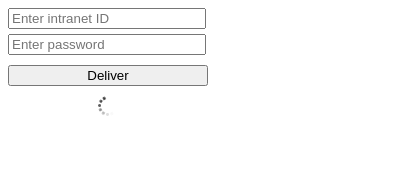
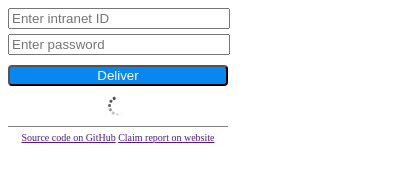
Before and after one commit to binartist/claim-collector, a browser extension: page popup/index.html in a window 400 px wide. Both pictures are taken after a click on the button "Deliver". Drawn offline with Linux system fonts and the light colour scheme.

Commit message:
change icon; check whether claim date behind continually; change some styles; add URL links

```diff
--- a/popup/app.js
+++ b/popup/app.js
@@ -2,7 +2,7 @@
  * Created by binartist on 9/15/16.
  */
 
-var action_btn = document.querySelector('button')
+var action_btn = document.querySelector('#deliver_btn')
 var intranetid_input = document.querySelector('#intranetId');
 var password_input = document.querySelector('#password');
 var hint_label = document.querySelector('span');
@@ -10,6 +10,16 @@ var hint_label = document.querySelector('span');
 var hint_container = document.querySelector('.hint-container');
 var fading_circle = document.querySelector('.sk-fading-circle');
 
+var homepage_btn = document.querySelector('.homepage_btn');
+var webpage_btn = document.querySelector('.webpage_btn');
+
+homepage_btn.onclick = function () {
+    chrome.tabs.create({url:"https://github.com/binartist/claim-gatherer-webextension"});
+}
+
+webpage_btn.onclick = function () {
+    chrome.tabs.create({url:"https://cybergear.io/claim-gatherer"});
+}
 
 action_btn.onclick = function () {
     showHub();
--- a/popup/index.html
+++ b/popup/index.html
@@ -12,7 +12,7 @@
     <input id="password" type="text" placeholder="Enter password">
 </div>
 <div class="action-container">
-    <button>Deliver</button>
+    <button id="deliver_btn">Deliver</button>
 </div>
 <div class="hint-container">
     <span>Click button to deliver your claim report.</span>
@@ -31,6 +31,10 @@
     <div class="sk-circle11 sk-circle"></div>
     <div class="sk-circle12 sk-circle"></div>
 </div>
+<div class="footer">
+    <a class="homepage_btn" href="">Source code on GitHub</a>
+    <a class="webpage_btn" href="">Claim report on website</a>
+</div>
 <script src="app.js"></script>
 </body>
 
--- a/popup/styles.css
+++ b/popup/styles.css
@@ -3,7 +3,7 @@
 /*}*/
 
 body {
-    width: 200px;
+    width: 220px;
 }
 
 /*.input-container {*/
@@ -12,9 +12,7 @@ body {
 
 .input-container input {
     display: block;
-    width: 190px;
-    /*margin-top: 5px;*/
-    /*margin-right: 50px;*/
+    width: 214px;
 }
 
 .input-container input:last-child {
@@ -27,6 +25,13 @@ body {
 
 .action-container button{
     width: 100%;
+    background-color: rgb(7,136,241);
+    color: white;
+    border-radius: 4px;
+}
+
+.action-container button:hover {
+    background-color: rgb(53,115,226);
 }
 
 .hint-container {
@@ -36,6 +41,22 @@ body {
     height: 20px;
 }
 
+.homepage_btn {
+    width: 100%;
+    text-align: center;
+}
+
+.webpage_btn {
+    width: 100%;
+    text-align: center;
+}
+
+.footer {
+    text-align: center;
+    font-size: 10px;
+    padding-top: 5px;
+    border-top: 1px solid gray;
+}
 
 .sk-fading-circle {
     margin: 10px auto;
```
Also changed, not shown: background.js (+30 -15 lines), icons/goblin48.jpg (deleted), icons/goblin96.jpg (deleted), manifest.json, 1 other file.
